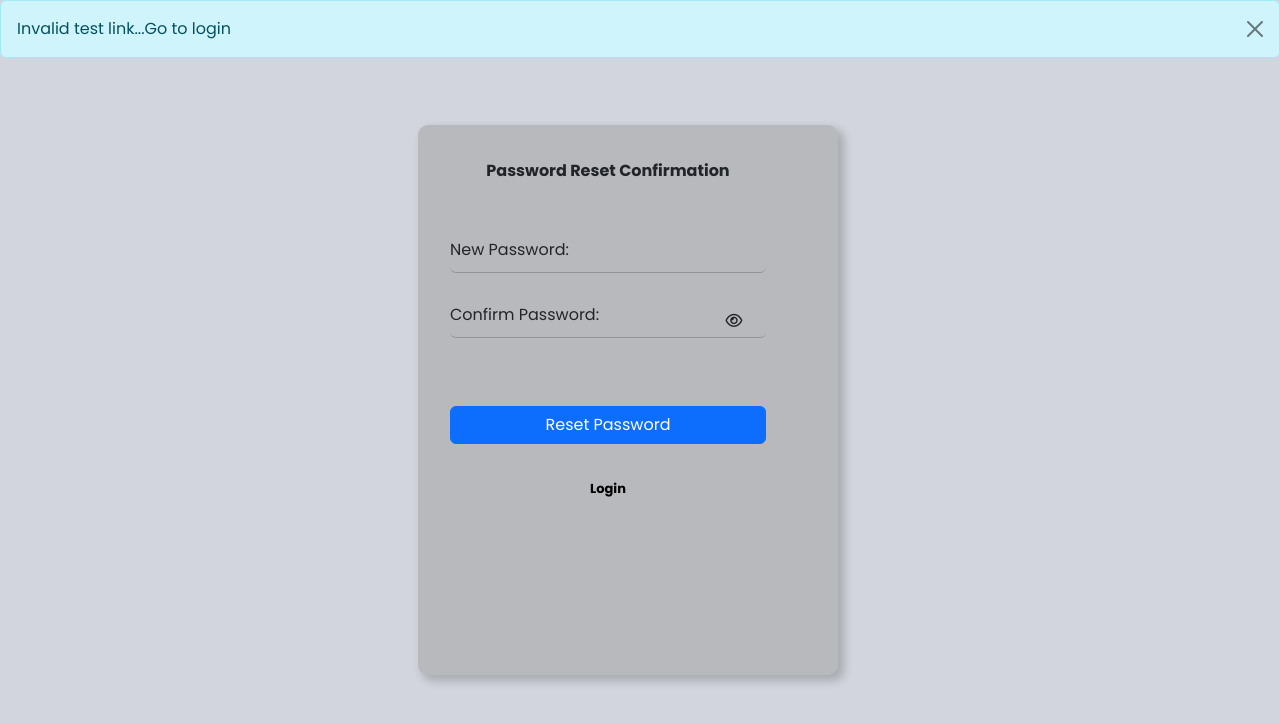
After one commit to mathew-star/AthletHaven, a Django app: page /reset/1/1/ in a window 1280 px wide. The commit adds this page. Shown: the top 723 px of the page. Run offline with Django 5.2, Linux system fonts and the light colour scheme; some libraries are stand-ins or nearby versions.

Commit message:
FogotPassword

```diff
--- a/Ecomerce/Ecomerce/settings.py
+++ b/Ecomerce/Ecomerce/settings.py
@@ -10,11 +10,16 @@ For the full list of settings and their values, see
 https://docs.djangoproject.com/en/5.0/ref/settings/
 """
 import os
+from dotenv import load_dotenv
 from pathlib import Path
 
 # Build paths inside the project like this: BASE_DIR / 'subdir'.
 BASE_DIR = Path(__file__).resolve().parent.parent
+BASE_URL = 'http://localhost:8000'
 
+load_dotenv()
+
+JWT_SECRET_KEY = os.getenv('JWT_SECRET_KEY')
 
 # Quick-start development settings - unsuitable for production
 # See https://docs.djangoproject.com/en/5.0/howto/deployment/checklist/
--- /dev/null
+++ b/Ecomerce/accounts/templates/accounts/password_reset_confirm.html
@@ -0,0 +1,203 @@
+{% extends "accounts/base.html" %}
+
+{% load static %}
+
+{% block css %}
+<style>
+
+
+    *{
+        font-family: 'Poppins', sans-serif;
+    }
+    .wrapper{
+        background: #ffffff;
+        padding: 0 20px 0 20px;
+    }
+
+    .row{
+      width:  420px;
+      height:550px;
+      border-radius: 10px;
+      background: #b8b9bc;
+      padding: 10px;
+      box-shadow: 5px 5px 10px 1px rgba(0,0,0,0.2);
+      position: absolute;
+      top: 50%;
+      left: 50%;
+      transform: translate(-50%, -50%);
+    }
+    .text{
+        position: absolute;
+        top: 50%;
+        left: 50%;
+        transform: translate(-50%, -50%);
+    }
+    .text p{
+        color: #fff;
+        font-size: 20px;
+    }
+    i{
+        font-weight: 400;
+        font-size: 15px;
+    }
+
+    .input-box{
+      width: 360px;
+      box-sizing: border-box;
+    }
+
+    .input-box header{
+        font-weight: 700;
+        text-align: center;
+        margin-bottom: 45px;
+    }
+    .input-field{
+        display: flex;
+        flex-direction: column;
+        position: relative;
+        padding: 0 10px 0 10px;
+    }
+    .input{
+        height: 45px;
+        width: 100%;
+        background: transparent;
+        border: none;
+        border-bottom: 1px solid rgba(0, 0, 0, 0.2);
+        outline: none;
+        margin-bottom: 20px;
+        color: #40414a;
+    }
+    .input-box .input-field label{
+        position: absolute;
+        top: 10px;
+        left: 10px;
+        pointer-events: none;
+        transition: .5s;
+    }
+    .input-field input:focus ~ label
+       {
+        top: -10px;
+        font-size: 13px;
+      }
+      .input-field input:valid ~ label
+      {
+       top: -10px;
+       font-size: 13px;
+       color: #000000;
+     }
+     .input-field .input:focus, .input-field .input:valid{
+        border-bottom: 1px solid #000000;
+     }
+     .submit{
+        border: none;
+        outline: none;
+        height: 45px;
+        background: #A7A9BA;
+        border-radius: 5px;
+        transition: .4s;
+     }
+     .submit:hover{
+        background: rgba(37, 95, 156, 0.937);
+        color: #fff;
+     }
+     .signup{
+        text-align: center;
+        font-size: small;
+        margin-top: 35px;
+    }
+    span a{
+        text-decoration: none;
+        font-weight: 700;
+        color: #000;
+        transition: .5s;
+    }
+    span a:hover{
+        text-decoration: underline;
+        color: #000;
+    }
+
+
+  </style>
+{% endblock %}
+
+{% block main %}
+
+{% for message in messages %}
+<div class="alert alert-info alert-dismissible fade show" role="alert">
+  {{ message }}
+  <button type="button" class="btn-close" data-bs-dismiss="alert" aria-label="Close"></button>
+</div>
+{% endfor %}
+
+<div class="wrapper">
+<div class="container main">
+  <div class="row">
+    <div class="input-box">
+      <form method="post" action="{% url 'password_reset_confirm' uidb64=uidb64 token=token %}" id="resetForm">
+        {% csrf_token %}
+        <header class="head mt-4">Password Reset Confirmation</header>
+
+        <div class="input-field">
+          <input type="password" name="new_password" class="form-control input" id="newPassword" required="" autocomplete="off">
+          <label for="newPassword">New Password:</label>
+        </div>
+
+        <div class="input-field mb-5">
+          <input type="password" name="confirm_password" class="form-control input" id="confirmPassword" required="">
+          <i class="far fa-eye" id="togglePassword" style="position: absolute; top: 30%; right: 10%; cursor: pointer;"></i>
+          <label for="confirmPassword">Confirm Password:</label>
+        </div>
+
+        <div class="input-field mt-5">
+          <button type="submit" class="btn btn-primary">Reset Password</button>
+        </div>
+
+        <div class="signup">
+          <span><a href="{% url "login" %}">Login</a></span>
+        </div>
+      </form>
+    </div>
+  </div>
+</div>
+</div>
+{% endblock %}
+
+{% block script %}
+<script>
+document.getElementById('resetForm').addEventListener('submit', function(event) {
+  var newPassword = document.getElementById('newPassword').value;
+  var confirmPassword = document.getElementById('confirmPassword').value;
+
+  // Your custom password validation logic
+  var uppercaseRegex = /[A-Z]/;
+  var lowercaseRegex = /[a-z]/;
+  var digitRegex = /\d/;
+  var specialCharRegex = /[!@#$%^&*(),.?":{}|<>]/;
+
+  if (!uppercaseRegex.test(newPassword)) {
+    alert('Password should contain at least one uppercase letter.');
+    event.preventDefault();
+  }
+
+  if (!lowercaseRegex.test(newPassword)) {
+    alert('Password should contain at least one lowercase letter.');
+    event.preventDefault();
+  }
+
+  if (!digitRegex.test(newPassword)) {
+    alert('Password should contain at least one digit.');
+    event.preventDefault();
+  }
+
+  if (!specialCharRegex.test(newPassword)) {
+    alert('Password should contain at least one special character.');
+    event.preventDefault();
+  }
+
+  if (newPassword !== confirmPassword) {
+    alert('Passwords do not match.');
+    event.preventDefault();
+  }
+});
+</script>
+{% endblock %}
--- a/Ecomerce/accounts/templates/accounts/ulogin.html
+++ b/Ecomerce/accounts/templates/accounts/ulogin.html
@@ -158,6 +158,8 @@
                 <span>Have no account? <a href="{% url 'signup' %}">Sign up here</a></span>
               </div>
                 </form>
+                <a style="color: black; text-align: center;" href="{% url "password_reset_request" %}"> Forget password</a>
+
             </div>
           </div>
         </div>
--- a/Ecomerce/accounts/urls.py
+++ b/Ecomerce/accounts/urls.py
@@ -7,5 +7,9 @@ urlpatterns = [
     path('logout/', views.logout, name='logout'),
     path('verify-otp/<int:user_id>/', views.verify_otp, name='verify_otp'),
     path('resend-otp/<int:user_id>/', views.resend_otp, name='resend_otp'),
+    path('password-reset/', views.password_reset_request, name='password_reset_request'),
+    path('password-reset/done/', views.password_reset_request, name='password_reset_request'),
+    path('reset/<uidb64>/<token>/', views.password_reset_confirm, name='password_reset_confirm'),
+    path('reset/done/', views.password_reset_request, name='password_reset_complete'),
 
 ]
--- a/Ecomerce/accounts/views.py
+++ b/Ecomerce/accounts/views.py
@@ -1,7 +1,8 @@
-from django.shortcuts import render, redirect
+from django.shortcuts import render, redirect,get_object_or_404
 from django.http import JsonResponse
 from django.views.decorators.csrf import csrf_exempt
 from accounts import form
+from django.contrib import messages
 from django.urls import reverse ,reverse_lazy
 from django.contrib.auth import login as auth_login,authenticate,logout as auth_logout
 from accounts.form import CustomUserCreationForm
@@ -11,10 +12,79 @@ from myadmin.models import Category,Products,ProductImages
 from django.core import signing
 from django.views.decorators.cache import cache_control
 from django.contrib.auth.decorators import login_required
-from django.contrib import messages
 from django.conf import settings
 from django.core.mail import send_mail
 import pyotp
+import jwt
+from django.conf import settings
+from datetime import datetime, timedelta
+from django.contrib.auth.tokens import PasswordResetTokenGenerator
+from django.http import JsonResponse
+from django.utils.encoding import force_bytes
+from django.utils.http import urlsafe_base64_encode, urlsafe_base64_decode
+from django.views import View
+
+
+
+class PasswordResetTokenGeneratorExtended(PasswordResetTokenGenerator):
+    def _make_hash_value(self, user, timestamp):
+        return (
+            str(user.pk) + str(timestamp) + str(user.is_active)
+        )
+def password_reset_request(request):
+    if request.method == 'POST':
+        email = request.POST.get('email')
+        user = CustomUser.objects.get(email=email)
+
+        # Generate token
+        token_generator = PasswordResetTokenGeneratorExtended()
+        token = token_generator.make_token(user)
+
+        # Create JWT token
+        expiration_time = datetime.utcnow() + timedelta(days=1)
+        token_payload = {
+            'user_id': user.id,
+            'exp': expiration_time,
+        }
+        jwt_token = jwt.encode(token_payload, settings.JWT_SECRET_KEY, algorithm='HS256')
+
+        # Send email with reset link
+        reset_url = f'{settings.BASE_URL}/reset/{urlsafe_base64_encode(force_bytes(user.pk))}/{jwt_token}'
+        send_mail(
+            'Password Reset',
+            f'Click the link to reset your password: {reset_url}',
+            'mjunni99@gmail.com',
+            [user.email],
+            fail_silently=False,
+        )
+
+        messages.success(request,"Email has been sent to your email address")
+    return render(request, 'accounts/password_reset_request.html')
+
+
+
+def password_reset_confirm(request, uidb64, token):
+    try:
+        user_id = str(urlsafe_base64_decode(uidb64), 'utf-8')
+        user = get_object_or_404(CustomUser, id=user_id)
+        jwt.decode(token, settings.JWT_SECRET_KEY, algorithms=['HS256'])
+    except (TypeError, ValueError, OverflowError, jwt.ExpiredSignatureError):
+        messages.warning(request,"Invalid test link...Go to login")
+
+    if request.method == 'POST':
+        new_password = request.POST.get('new_password')
+        confirm_password = request.POST.get('confirm_password')
+
+        if new_password != confirm_password:
+            messages.success(request,"Password reset sucessfull")
+
+        # Set the new password
+        user.set_password(new_password)
+        user.save()
+
+        messages.success(request, 'Password reset successfully.')
+    return render(request, 'accounts/password_reset_confirm.html', {'uidb64': uidb64, 'token': token})
+
 
 
 
```
Also changed, not shown: Ecomerce/accounts/templates/accounts/password_reset_request.html (added, +52 -0 lines).
